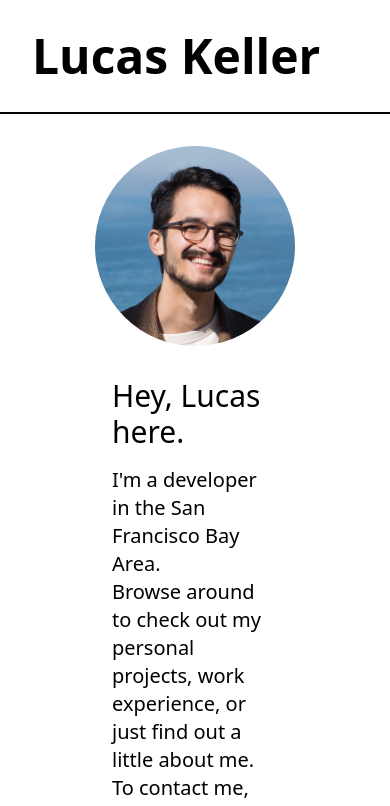
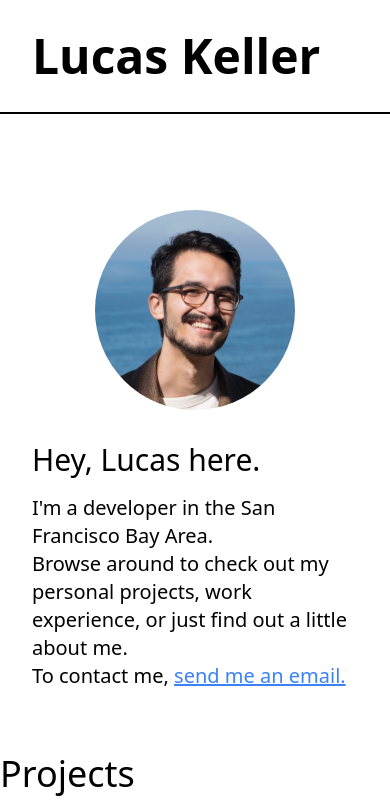
Before and after one commit to lucask95/lucask95.github.io-source, a React (Create React App) app: page / in a window 390 px wide. Shown: the top 806 px of the page. Built offline with nearby package versions, Linux system fonts and the light colour scheme.

Commit message:
Update layout

```diff
--- a/src/App.js
+++ b/src/App.js
@@ -1,4 +1,5 @@
 import IntroSection from "./sections/IntroSection";
+import ProjectsSection from "./sections/ProjectsSection";
 
 function App() {
   return (
@@ -7,8 +8,9 @@ function App() {
         <p className='font-bold'>Lucas Keller</p>
       </header>
 
-      <main className='flex-1 py-8 px-20'>
+      <main className='flex-1 py-8 md:px-20'>
         <IntroSection />
+        <ProjectsSection />
       </main>
 
       <footer>Github Linkedin Resume Contact</footer>
--- a/src/sections/IntroSection.js
+++ b/src/sections/IntroSection.js
@@ -2,11 +2,8 @@ import React from "react";
 
 export default function IntroSection() {
   return (
-    <section className='md:flex md:flex-row mb-8'>
-      <div
-        className='flex justify-center mb-8 md:mb-0'
-        style={{ minWidth: 200 }}
-      >
+    <section className='space-y-8 md:flex md:flex-row my-16 md:my-8'>
+      <div className='flex justify-center' style={{ minWidth: 200 }}>
         <img
           src='/img/face.jpg'
           alt='Lucas'
@@ -26,7 +23,7 @@ export default function IntroSection() {
           To contact me,{" "}
           <a
             href='mailto:lucaskeller1995@gmail.com'
-            className='text-blue-500 hover:underline focus:underline'
+            className='text-blue-500 underline'
           >
             send me an email.
           </a>
```
